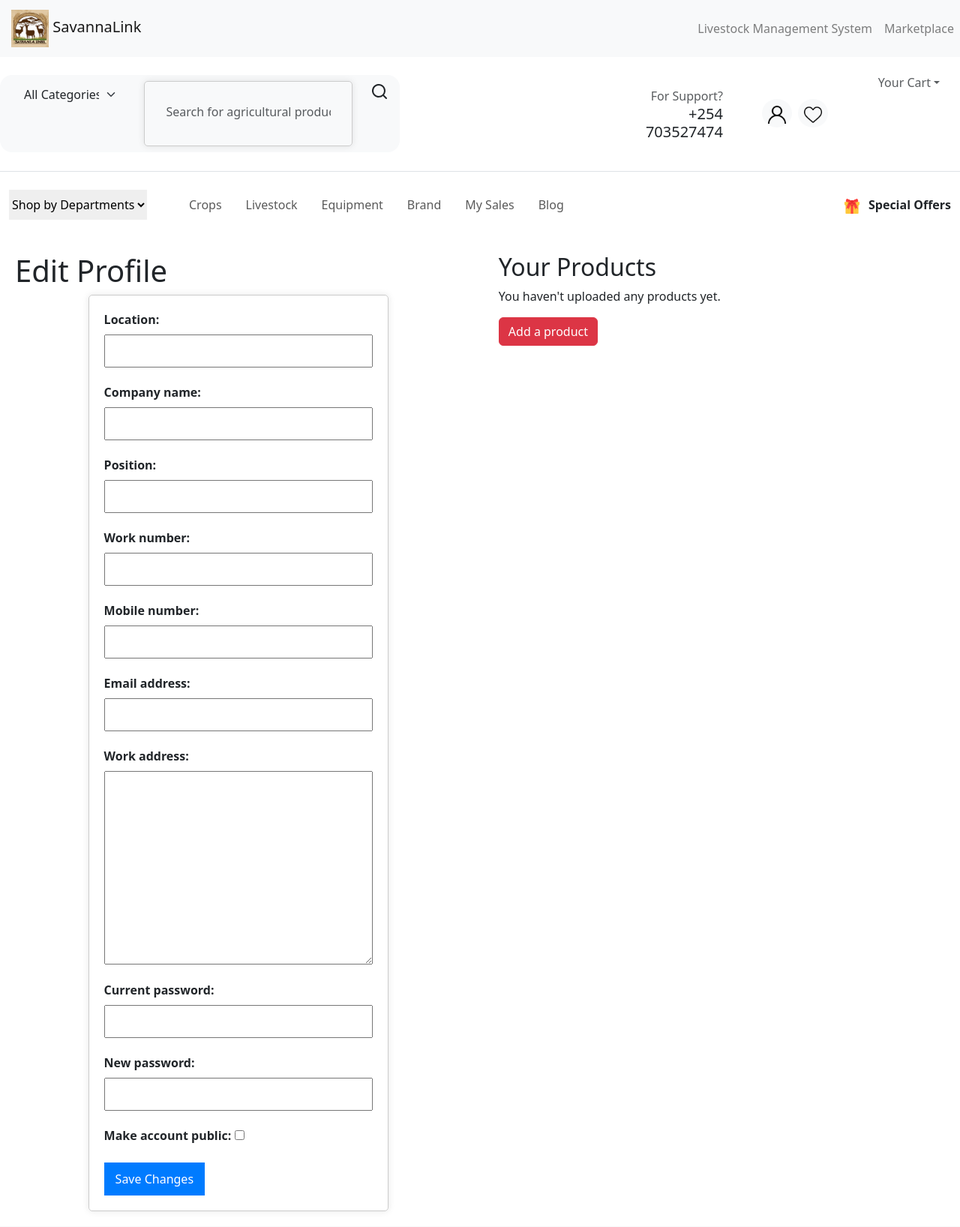
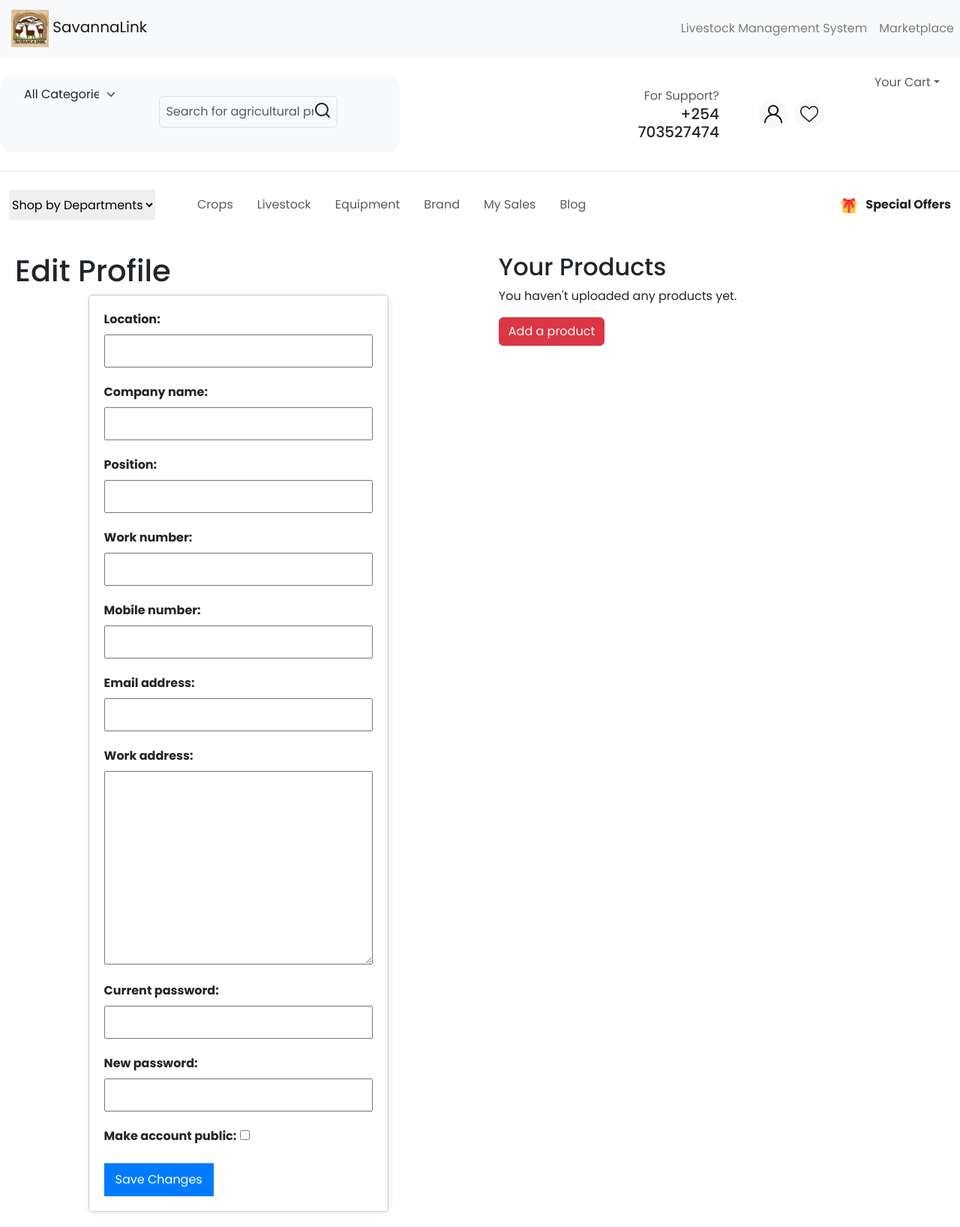
Before and after one commit to Silvokyda/SavannaLink, a Django app: page /edit_profile/ in a window 1280 px wide. Shown: the whole page at 75% size. Before the commit the page ends 1615 px from the top, so only its background shows below. Run offline with Django 4.2, Linux system fonts and the light colour scheme; the visitor is signed in with stand-in values (Sample User, id 1); data comes from the database, SQL or seed files in the repository; data that the repository does not hold is empty; some libraries are stand-ins or nearby versions.

Commit message:
update ui

```diff
--- a/myApp/templates/base.html
+++ b/myApp/templates/base.html
@@ -7,6 +7,7 @@
     <title>{% block title %}SavannaLink{% endblock %}</title>
     <!-- Add your CSS and other head elements here -->
     <link rel="stylesheet" href="{% static 'css/style.css' %}">
+    <link rel="stylesheet" href="{% static 'css/global.css' %}">
     <link rel="stylesheet" href="{% static 'css/bootstrap.min.css' %}">
     <!-- favicon -->
     <link rel="icon" href="{% static 'images/logo.jpg' %}" type="image/x-icon">
@@ -53,7 +54,7 @@
     </style>
 </head>
 <body>
-
+ <header>
     <nav class="navbar navbar-expand-lg navbar-light bg-light">
         <div class="col-sm-4 col-lg-3 text-center text-sm-start">
             <div class="main-logo">
@@ -76,7 +77,7 @@
         </ul>
     </div>
     </nav>
-
+</header>
 <!-- <div class="container mt-4"> -->
     {% block content %}{% endblock %}
 <!-- </div> -->
@@ -135,6 +136,7 @@
             updateQuantity(productId, newQuantity);
         });
     });
+
 </script>
 
 
@@ -142,5 +144,6 @@
 <!-- Add your JavaScript and other scripts here -->
 <script src="{% static 'js/bootstrap.min.js' %}"></script>
 <script src="{% static 'js/script.js' %}"></script>
+<script src="{% static 'js/global.js' %}"></script>
 </body>
 </html>
--- a/myApp/templates/market/dashboard.html
+++ b/myApp/templates/market/dashboard.html
@@ -22,7 +22,7 @@
 
         {% include 'market/product_card.html' %}
 
-        <div class="text-center mt-4">
+        <div class="text-center m-4">
             <a href="{% url 'logout' %}" class="btn btn-danger">Logout</a>
         </div>
     </div>
--- a/myApp/templates/market/menu_bar.html
+++ b/myApp/templates/market/menu_bar.html
@@ -14,13 +14,13 @@
                 </div>
                 <div class="col-11 col-md-7">
                     <form id="search-form" class="text-center" action="#" method="post">
-                        <input type="text" class="form-control border-0 bg-transparent" placeholder="Search for agricultural products" />
+                        <input type="text" class="form-control border-1 bg-transparent" placeholder="Search for agricultural products" />
+                        <div class="search-btn">
+                            <svg xmlns="http://www.w3.org/2000/svg" width="24" height="24" viewBox="0 0 24 24">
+                                <path fill="currentColor" d="M21.71 20.29L18 16.61A9 9 0 1 0 16.61 18l3.68 3.68a1 1 0 0 0 1.42 0a1 1 0 0 0 0-1.39ZM11 18a7 7 0 1 1 7-7a7 7 0 0 1-7 7Z"/>
+                            </svg>
+                        </div>
                     </form>
-                </div>
-                <div class="col-1">
-                    <svg xmlns="http://www.w3.org/2000/svg" width="24" height="24" viewBox="0 0 24 24">
-                        <path fill="currentColor" d="M21.71 20.29L18 16.61A9 9 0 1 0 16.61 18l3.68 3.68a1 1 0 0 0 1.42 0a1 1 0 0 0 0-1.39ZM11 18a7 7 0 1 1 7-7a7 7 0 0 1-7 7Z"/>
-                    </svg>
                 </div>
             </div>
         </div>
--- /dev/null
+++ b/static/css/global.css
@@ -0,0 +1,32 @@
+@import url('https://fonts.googleapis.com/css2?family=Poppins:wght@300;400;500;600;700&display=swap');
+
+body {
+    font-family: 'Poppins', sans-serif !important;
+}
+
+header {
+    color: white;
+    transition: background-color 0.3s ease;
+}
+
+header.fixed {
+    position: fixed;
+    top: 0;
+    width: 100%;
+    box-shadow: 0 2px 5px rgba(0, 0, 0, 0.1);
+    z-index: 100;
+}
+
+#search-form {
+    background-color: transparent;
+    border: none;
+    position: relative;
+    box-shadow: none;
+}
+
+.search-btn {
+    background-color: aliceblue;
+    position: absolute;
+    right: 28px;
+    top: 30%;
+}
--- /dev/null
+++ b/static/js/global.js
@@ -0,0 +1,13 @@
+window.addEventListener('scroll', function() {
+    var header = document.getElementsByTagName('header')[0];
+    var scrollPosition = window.scrollY;
+
+    // Adjust this value based on when you want the navigation to become fixed
+    var threshold = 100;
+
+    if (scrollPosition > threshold) {
+        header.classList.add('fixed');
+    } else {
+        header.classList.remove('fixed');
+    }
+});
```
Also changed, not shown: requirements.txt (+11 -11 lines). Lines whose indentation alone changed are shown as unchanged.
